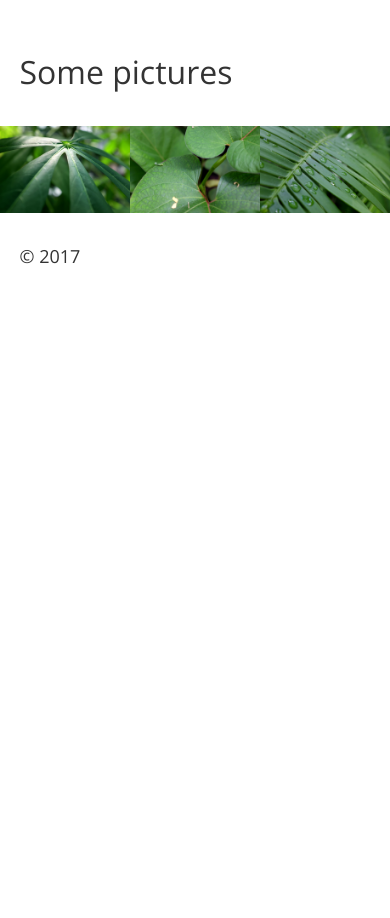
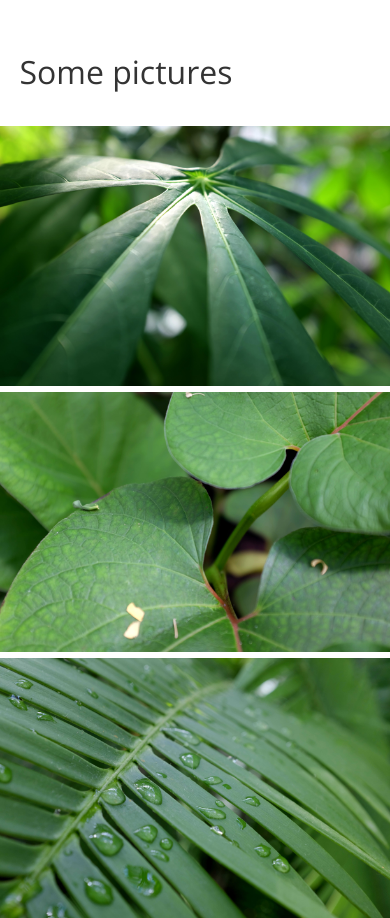
Before and after one commit to jokedewinter/tiny-website, a plain HTML site: page index.html in a window 390 px wide. Shown: the part 820-1738 px from the top of the page. Before the commit the page ends 1120 px from the top, so only its background shows below. Drawn offline with nearby package versions, Linux system fonts and the light colour scheme.

Commit message:
Adding a media query

```diff
--- a/css/style.css
+++ b/css/style.css
@@ -208,7 +208,10 @@ Margins and paddings can take values in several different ways:
   	border-radius: 50%;
 }
 
-.images img {
-  	width: 33.333333%;
-  	float: left;
+@media screen and ( min-width: 800px ) {
+	.images img {
+	  	width: 33.333333%;
+	  	float: left;
+	}
+
 }
```
